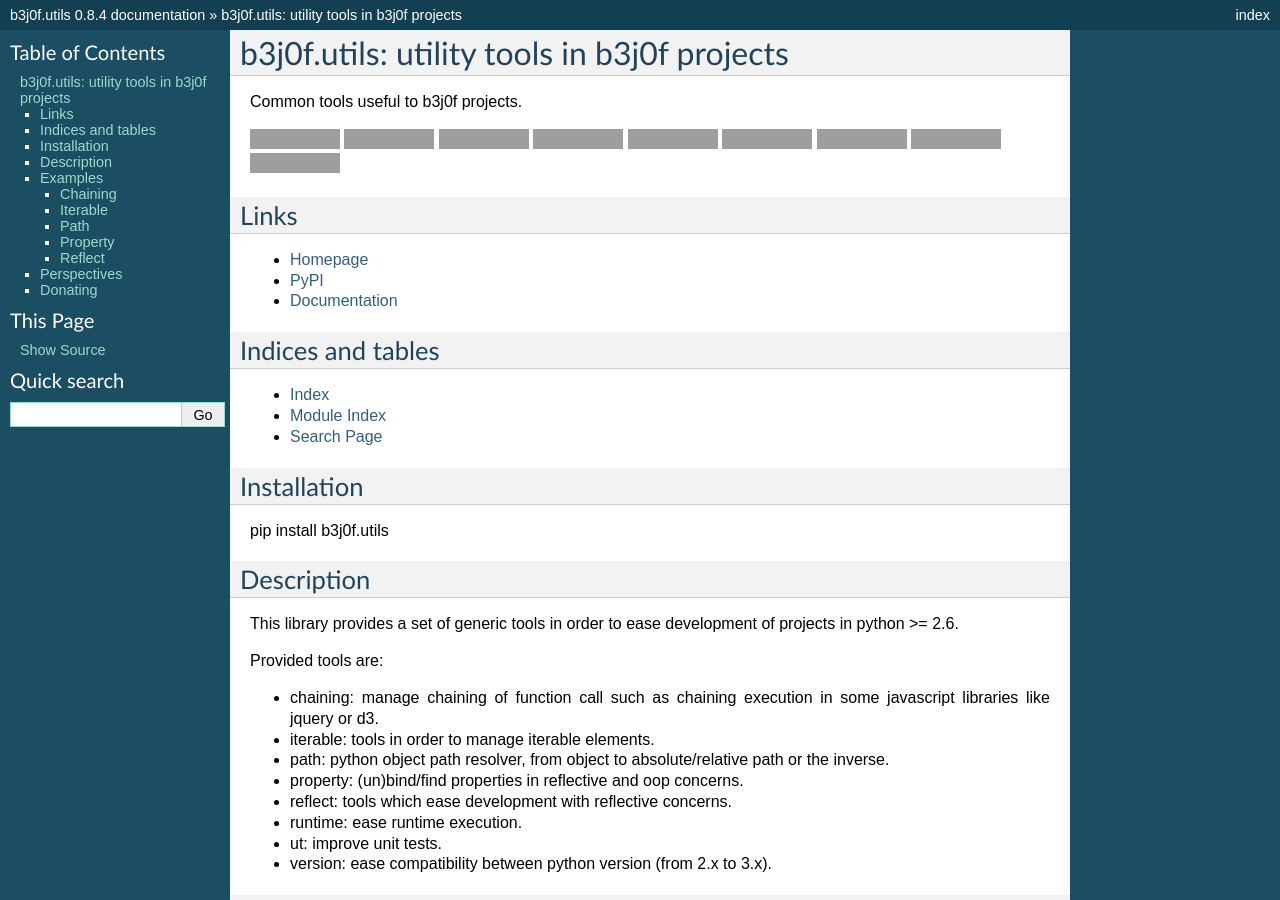
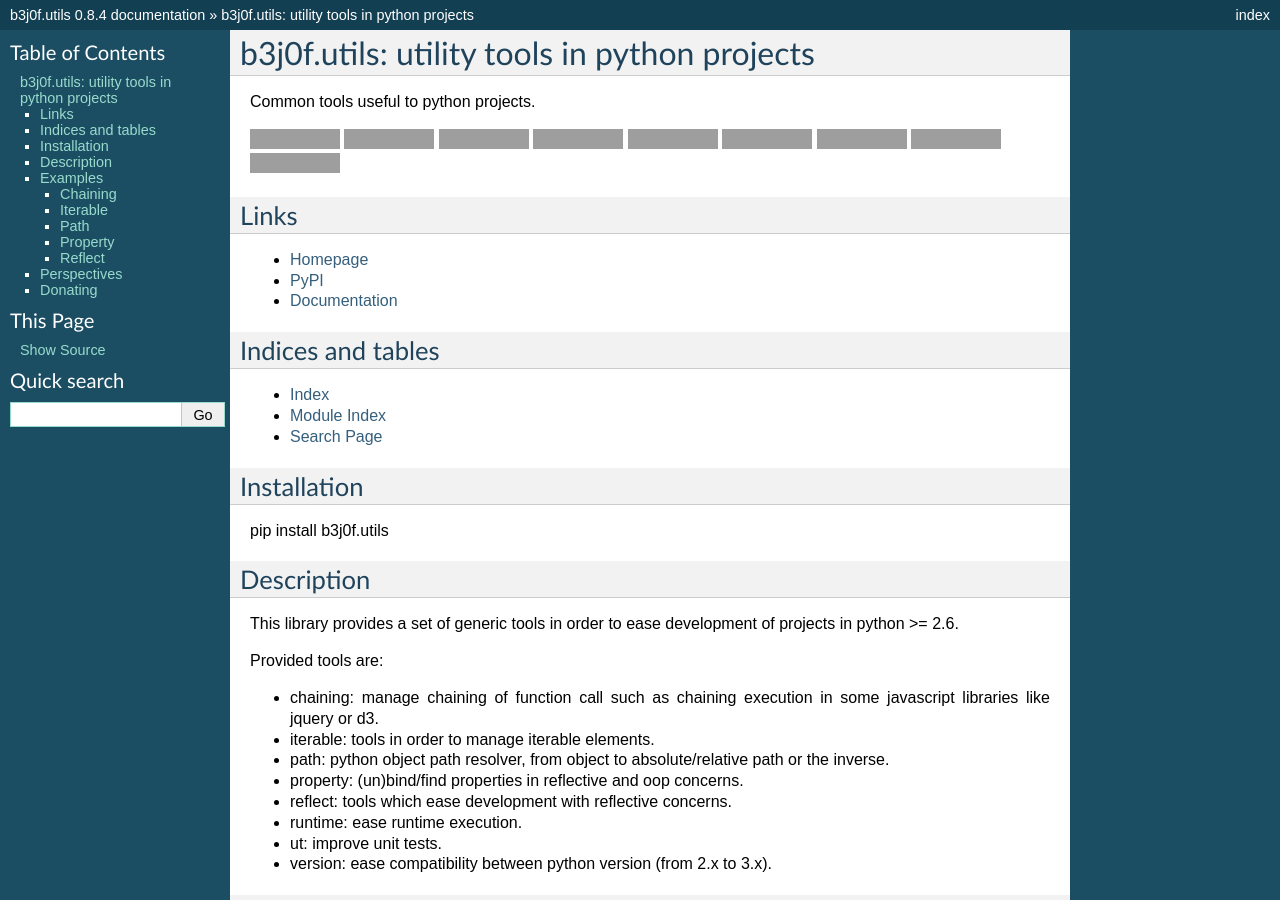
Before and after one commit to b3j0f/utils, a Sphinx documentation site: the page built from docs/index.rst, in a window 1280 px wide and 900 px high, cut to the strip 0-900 px from the top of the window. Built offline with Sphinx 7.4.7, drawn with Linux system fonts in a browser that asks for light colours; the version number is read from the project's files by our own code; some of the changed text lies outside the part shown; grey boxes are pictures that could not be loaded.

```diff
--- a/README.rst
+++ b/README.rst
@@ -1,7 +1,7 @@
-b3j0f.utils: utility tools in b3j0f projects
-============================================
+b3j0f.utils: utility tools in python projects
+=============================================
 
-Common tools useful to b3j0f projects.
+Common tools useful to python projects.
 
 .. image:: https://pypip.in/license/b3j0f.utils/badge.svg
    :target: https://pypi.python.org/pypi/b3j0f.utils/
--- a/docs/index.rst
+++ b/docs/index.rst
@@ -3,10 +3,10 @@
    You can adapt this file completely to your liking, but it should at least
    contain the root `toctree` directive.
 
-b3j0f.utils: utility tools in b3j0f projects
+b3j0f.utils: utility tools in python projects
 ============================================
 
-Common tools useful to b3j0f projects.
+Common tools useful to python projects.
 
 .. image:: https://pypip.in/license/b3j0f.utils/badge.svg
    :target: https://pypi.python.org/pypi/b3j0f.utils/
```
Also changed, not shown: 1 other file.
